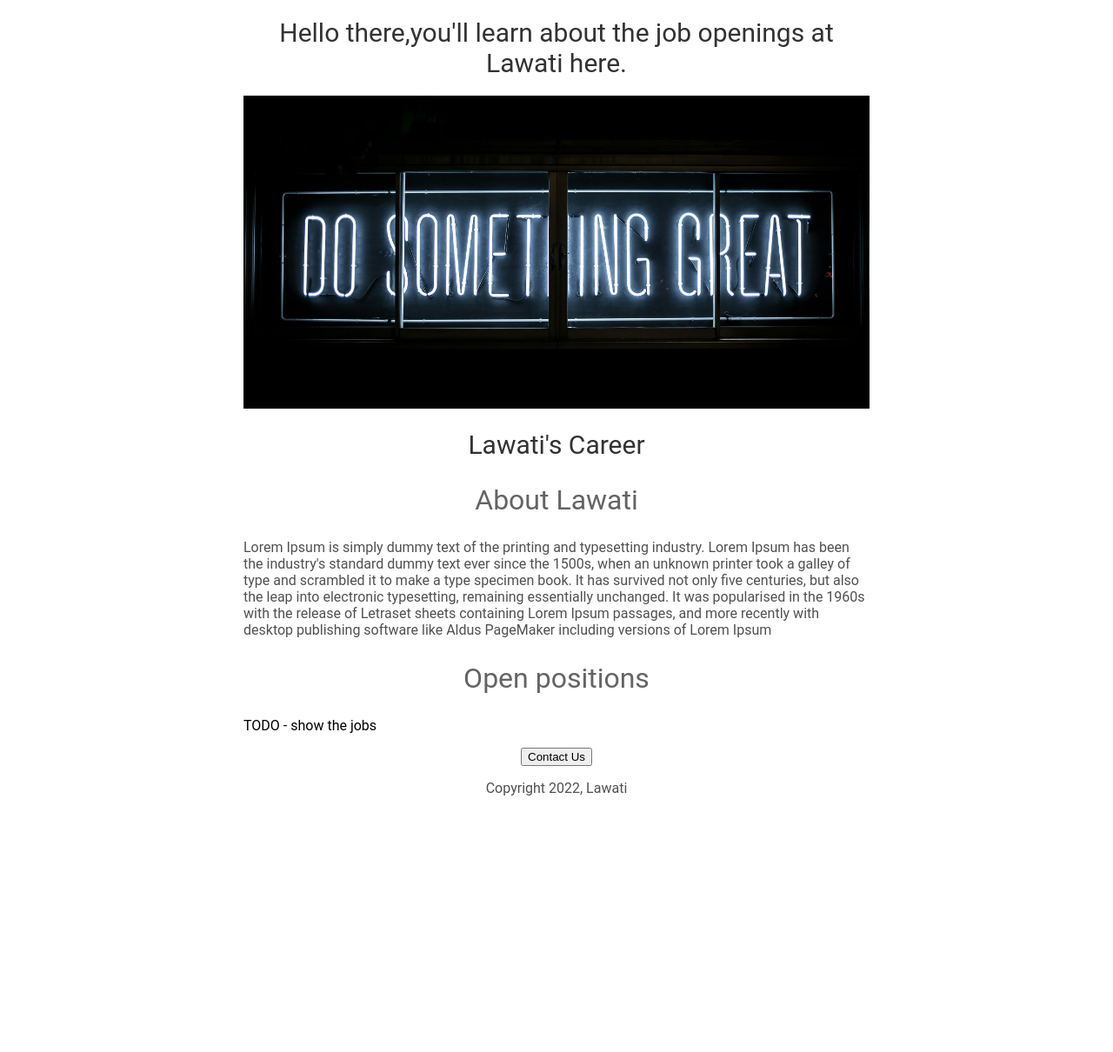
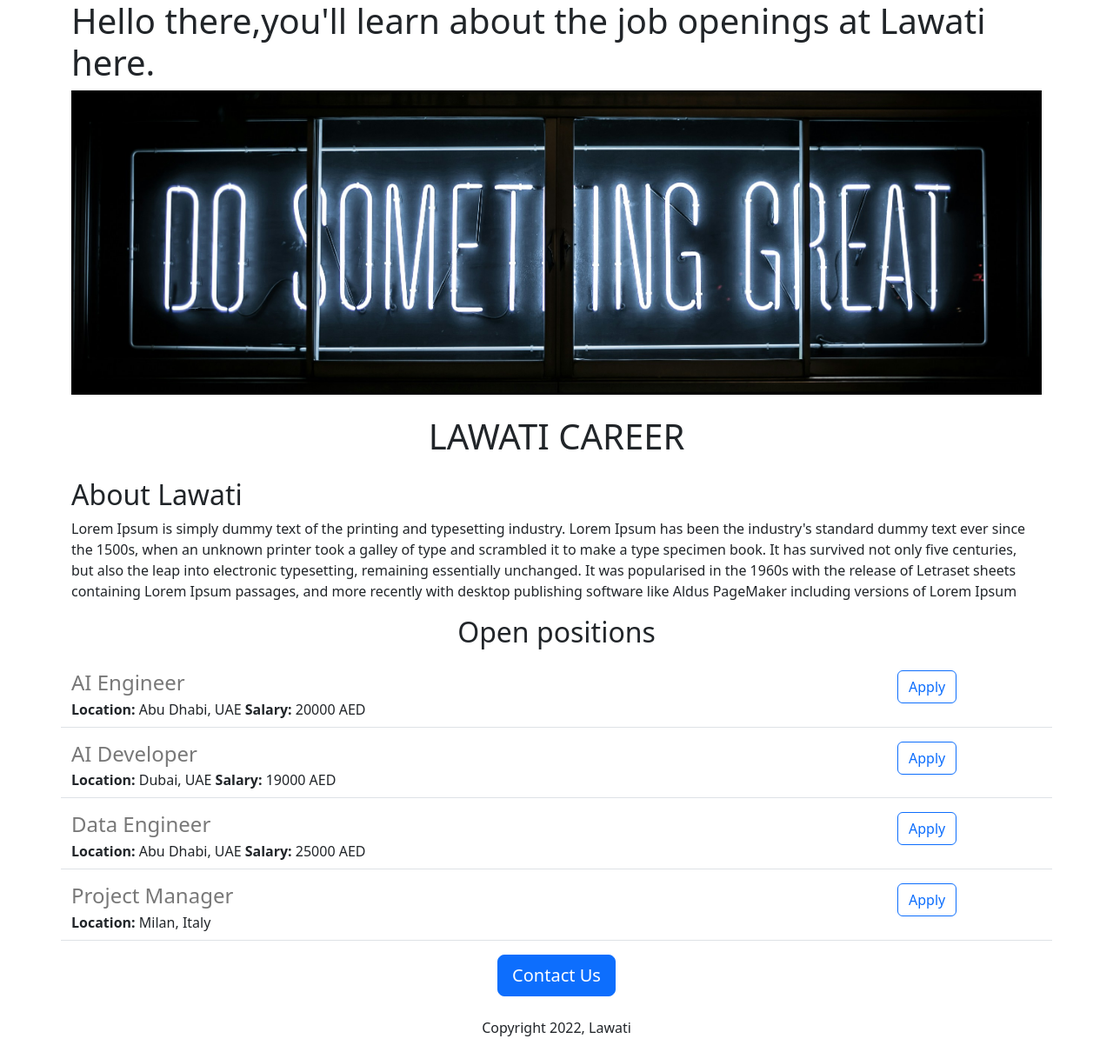
Before and after one commit to Chiranjibilawati10/lawati-pythons-projects, a Flask app: page / in a window 1280 px wide. Shown: the whole page at 87% size. Before the commit the page ends 915 px from the top, so only its background shows below. Run offline with Flask 3, Linux system fonts and the light colour scheme.

Commit message:
added dynamic data and api route

```diff
--- a/app.py
+++ b/app.py
@@ -1,12 +1,40 @@
-from flask import Flask, render_template
+from flask import Flask, render_template, jsonify
 
 app = Flask(__name__)
 
+JOBS = [
+  {
+    'id': 1,
+    'title': 'AI Engineer',
+    'location': 'Abu Dhabi, UAE',
+    'salary':' 20000 AED'
+  },
+  {
+    'id': 2,
+    'title': 'AI Developer',
+    'location': 'Dubai, UAE',
+    'salary':' 19000 AED'
+  },
+  {
+    'id': 3,
+    'title': 'Data Engineer',
+    'location': 'Abu Dhabi, UAE',
+    'salary':' 25000 AED'
+  },
+  {
+    'id': 4,
+    'title': 'Project Manager',
+    'location': 'Milan, Italy',
+  },
+]
 
 @app.route("/")
 def hello_lawati():
-  return render_template('home.html')
+  return render_template('home.html',jobs=JOBS)
 
+@app.route("/api/jobs")
+def list_jobs():
+  return jsonify(JOBS)
 
 if __name__ == "__main__":
   app.run(host='0.0.0.0', debug=True)
--- a/templates/home.html
+++ b/templates/home.html
@@ -1,55 +1,38 @@
 <!DOCTYPE html>
 <html>
     <head>
+        <meta charset="utf-8">
+        <meta name="viewport" content="width=device-width, initial-scale=1">
+        <link href="https://cdn.jsdelivr.net/npm/bootstrap@5.3.3/dist/css/bootstrap.min.css" rel="stylesheet" integrity="sha384-QWTKZyjpPEjISv5WaRU9OFeRpok6YctnYmDr5pNlyT2bRjXh0JMhjY6hW+ALEwIH" crossorigin="anonymous">
+
         <title>Lawati's Career</title>
         <style>
-            h1{
-                font-size:30px;
-                font-family: Roboto;
-                font-weight: normal;
-                color: rgb(50, 50, 50);
-                text-align: center;
-            }
             #banner {
+                height: 350px;
+                object-fit: cover;
                 width: 100%;
-                height: 360px;
-                object-fit: cover;
-            }
-            h2 {
-                font-family: Roboto;
-                font-size: 32px;
-                color: rgb(100,100,100);
-                text-align: center;
-                font-weight: normal;
-            }
-            p {
-                font-family: Roboto;
-            }
-            .bodytext {
-                font-size: Roboto;
-                color: rgb(80, 80, 80);
-            }
-            #container {
-                max-width: 720px;
-                margin: 0 auto;
             }
         </style>
     </head>
     <body>
-        <div id="container">
+        <div class="container">
             <h1>
                 Hello  there,you'll learn about the job openings at Lawati here.</h1>
-            <img id="banner" src="http://127.0.0.1:5000/static/banner.jpg" height="320" />
-            <h1>Lawati's Career</h1>
+            <img class="img-fluid" id="banner" src="http://127.0.0.1:5000/static/banner.jpg" height="320" />
+            <h1 class="text-center mt-4 mb-4">LAWATI CAREER</h1>
             <h2>About Lawati</h2>
             <p class="bodytext">
                 Lorem Ipsum is simply dummy text of the printing and typesetting industry. Lorem Ipsum has been the industry's standard dummy text ever since the 1500s, when an unknown printer took a galley of type and scrambled it to make a type specimen book. It has survived not only five centuries, but also the leap into electronic typesetting, remaining essentially unchanged. It was popularised in the 1960s with the release of Letraset sheets containing Lorem Ipsum passages, and more recently with desktop publishing software like Aldus PageMaker including versions of Lorem Ipsum
             </p>
-            <h2>Open positions</h2>
-            <p>TODO - show the jobs</p>
-            <div style="text-align: center;">
-                <button>Contact Us</button>
-                <p class="bodytext">Copyright 2022, Lawati</p>
+            <h2 class="text-center mt-2 mb-4">Open positions</h2>
+            <div>
+                {% for job in jobs %}
+                {% include 'jobitems.html' %}
+                {% endfor %}
+            </div>
+            <div class="text-center">
+                <button class="btn btn-primary btn-lg">Contact Us</button>
+                <p class="mt-4">Copyright 2022, Lawati</p>
             </div>
         </div>
     </body>
--- /dev/null
+++ b/templates/jobitems.html
@@ -0,0 +1,17 @@
+<div class="border-bottom row" style="margin-bottom: 16px; padding-bottom: 8px;">
+    <div class="col-10">
+        <h4 style="color: rgb(120, 120, 120); margin-bottom: 4px;">
+            {{ job['title']}}
+        </h4>
+        <b>Location:</b>
+            {{ job['location']}}
+        {% if 'salary' in job %}
+            <b>Salary:</b>
+            {{ job['salary']}}
+        {% endif %}
+    </div>
+    <div  class="col-2">
+        <button type="button" class="btn btn-outline-primary">Apply </button>
+    </div>
+
+</div>
```
